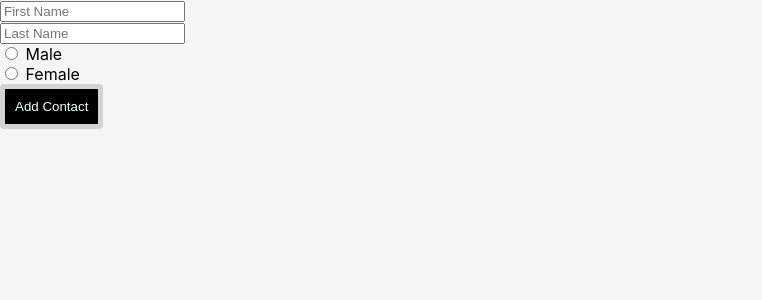
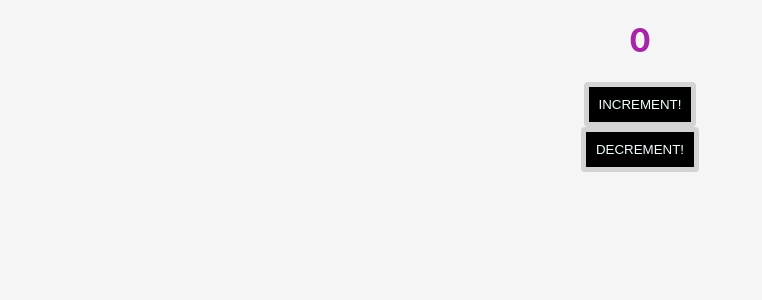
Before and after one commit to shareena-begum/react-props, a Next.js app: page /hooks in a window 1280 px wide. Shown: the top 300 px of the page, without its empty margins (0-762 px from the left). Built offline with nearby package versions, Linux system fonts and the light colour scheme.

Commit message:
counter app with useeffect hook

```diff
--- a/pages/hooks.js
+++ b/pages/hooks.js
@@ -1,90 +1,90 @@
 import React, {useState} from "react"
 
-function hooks() {
-    const [inputData, setInputData] = useState({firstName: "", lastName: "", checked: "male", checked: "female" })
-    const [contactsData, setContactsData] = useState([])
+// function hooks() {
+//     const [inputData, setInputData] = useState({firstName: "", lastName: "", checked: "male", checked: "female" })
+//     const [contactsData, setContactsData] = useState([])
 
-    function handleChange(event) {
-        const {name, value, checked} = event.target
-        setInputData(prevInputData =>  ({...prevInputData, [name]: value}))
-    }
+//     function handleChange(event) {
+//         const {name, value, checked} = event.target
+//         setInputData(prevInputData =>  ({...prevInputData, [name]: value}))
+//     }
 
-    function handleSubmit(event) {
-        event.preventDefault()
-        setContactsData(prevContacts => [...prevContacts, inputData])
-    }
+//     function handleSubmit(event) {
+//         event.preventDefault()
+//         setContactsData(prevContacts => [...prevContacts, inputData])
+//     }
 
-    const contacts = contactsData.map(contact => <h2 key={contact.firstName + contact.lastName}>{contact.firstName} {contact.lastName}</h2>)
+//     const contacts = contactsData.map(contact => <h2 key={contact.firstName + contact.lastName}>{contact.firstName} {contact.lastName}</h2>)
 
-    return (
-        <>
-        <form onSubmit={handleSubmit}>
-            <input
-                placeholder="First Name"
-                name="firstName"
-                value= {inputData.firstName}
-                onChange={handleChange}
-                />
-                <br/>
+//     return (
+//         <>
+//         <form onSubmit={handleSubmit}>
+//             <input
+//                 placeholder="First Name"
+//                 name="firstName"
+//                 value= {inputData.firstName}
+//                 onChange={handleChange}
+//                 />
+//                 <br/>
 
-            <input
-                placeholder="Last Name"
-                name="lastName"
-                value= {inputData.lastName}
-                onChange={handleChange}
-                />
-                <br />
-                <label>
-                <input
-                    type="radio"
-                    name="gender"
-                    value="male"
-                    checked={inputData.male}
-                    onChange={handleChange}
-                    /> Male
-            </label>
-             <br/>
-            <label>
-                <input
-                    type="radio"
-                    name="gender"
-                    value="female"
-                    checked={inputData.female}
-                    onChange={handleChange}
-                    /> Female
-            </label>
-            <br />
+//             <input
+//                 placeholder="Last Name"
+//                 name="lastName"
+//                 value= {inputData.lastName}
+//                 onChange={handleChange}
+//                 />
+//                 <br />
+//                 <label>
+//                 <input
+//                     type="radio"
+//                     name="gender"
+//                     value="male"
+//                     checked={inputData.male}
+//                     onChange={handleChange}
+//                     /> Male
+//             </label>
+//              <br/>
+//             <label>
+//                 <input
+//                     type="radio"
+//                     name="gender"
+//                     value="female"
+//                     checked={inputData.female}
+//                     onChange={handleChange}
+//                     /> Female
+//             </label>
+//             <br />
 
-                <button>Add Contact</button>
-        </form>
-        {contacts}
-        </>
-    )
-}
+//                 <button>Add Contact</button>
+//         </form>
+//         {contacts}
+//         </>
+//     )
+// }
 
 
 
 
 
-// function hooks(){
-//     const [count, setCount] = useState(0)
+function hooks(){
+    const [count, setCount] = useState(0)
 
-//     function increment() {
-//         setCount(prevCount => prevCount + 1)
-//     }
+    function increment() {
+        setCount(prevCount => prevCount + 1)
+    }
 
-//     function decrement() {
-//         setCount(prevCount => prevCount - 1)
-//     }
+    function decrement() {
+        setCount(prevCount => prevCount - 1)
+    }
 
-//     return(
-//         <div className="hooks">
-//             <h1>{count}</h1>
-//             <button onClick= {increment}>INCREMENT!</button> <br />
-//             <button onClick= {decrement}>DECREMENT! </button>
-//         </div>
-//     )
-// }
+    return(
+        <div className="hooks">
+            <h1>{count}</h1>
+            <button onClick= {increment}>INCREMENT!</button> <br />
+            <button onClick= {decrement}>DECREMENT! </button>
+        </div>
+    )
+}
 
 
 // function hooks() {
```
